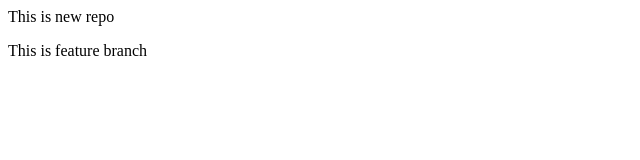
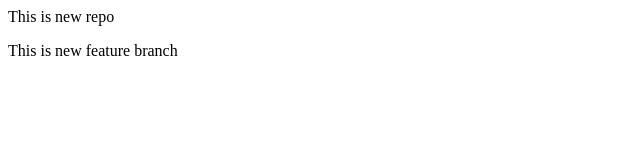
Before and after one commit to himanshu2009/gitapana, a plain HTML site: page index.html in a window 1280 px wide. Shown: the full height of the page, 0-640 px from the left. Drawn offline with Linux system fonts and the light colour scheme.

Commit message:
feature added

```diff
--- a/index.html
+++ b/index.html
@@ -1,2 +1,2 @@
 <p>This is new repo</p>
-<p>This is feature branch</p>
+<p>This is new feature branch </p>
```
